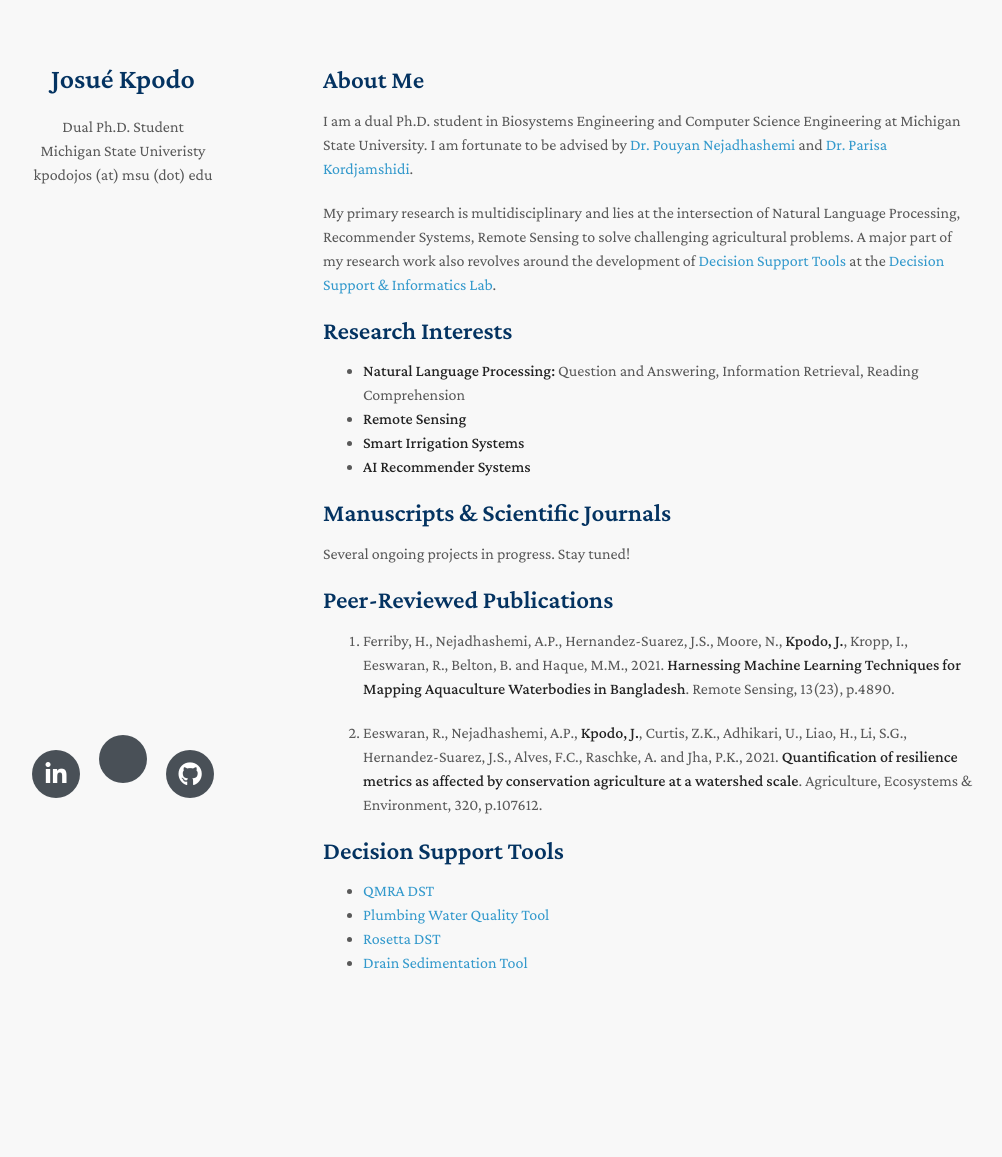
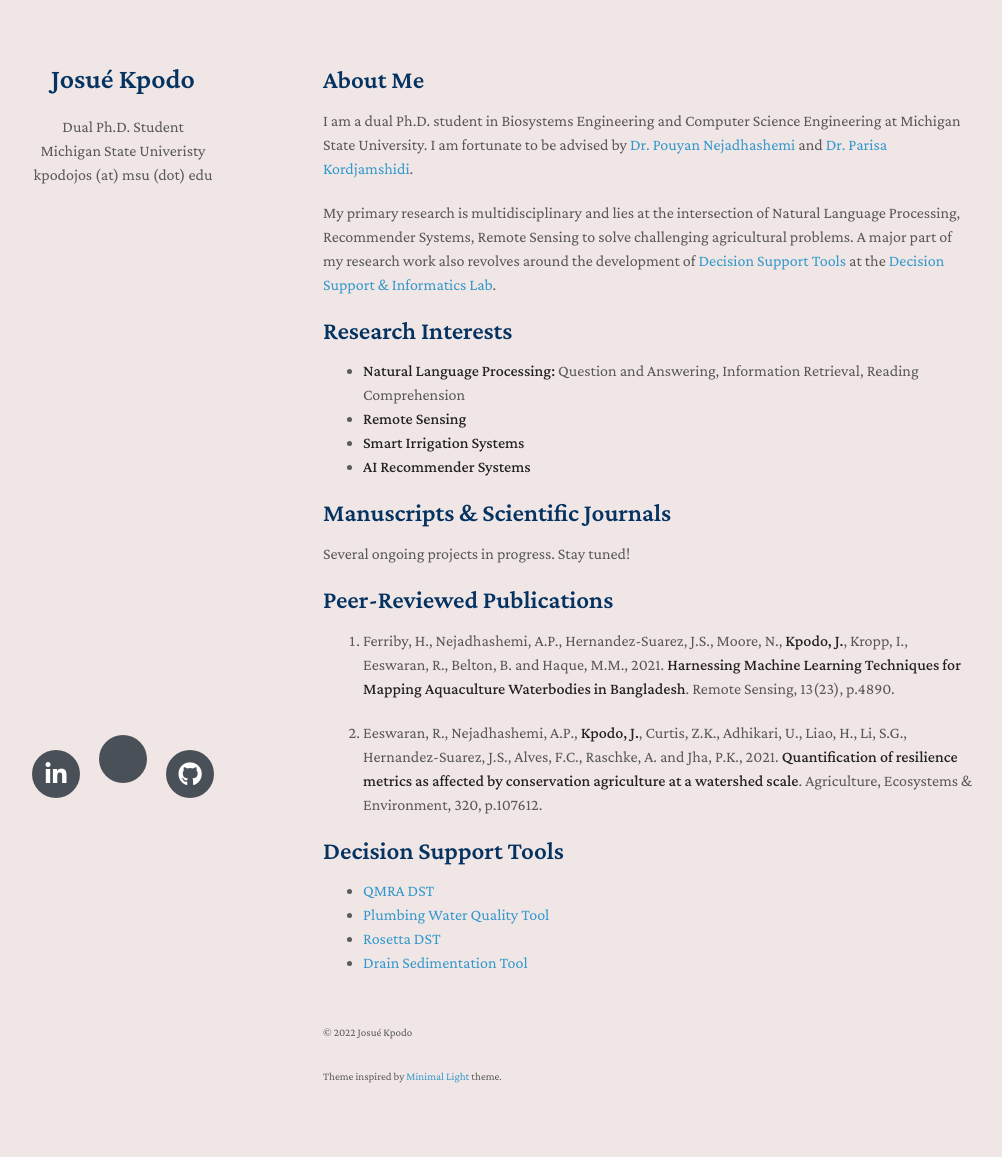
Before and after one commit to eusojk/eusojk.github.io, a Jekyll site: the page built from index.md, in a window 1280 px wide. Shown: the whole page, without its empty margins (147-1149 px from the left). Built offline with Jekyll 4.4.1, drawn with Linux system fonts in a browser that asks for light colours; nearby versions of some CDN libraries; a style sheet for code colours, icons or effects is not loaded; our own code applies the rules of GitHub Pages for plain Markdown files; before the commit the page ends 1069 px from its top, so only the background shows below that.

Commit message:
added footer info

```diff
--- a/_config.yml
+++ b/_config.yml
@@ -29,6 +29,7 @@ google_analytics:
 # Use this project as a remote theme for GitHub Pages
 # See the guide here: https://docs.github.com/en/pages/setting-up-a-github-pages-site-with-jekyll/adding-a-theme-to-your-github-pages-site-using-jekyll
 remote_theme: yaoyao-liu/minimal-light
+year_pub: 2022
 
 # The following files will be removed from the generated website.
 exclude:
--- a/_layouts/homepage.html
+++ b/_layouts/homepage.html
@@ -52,7 +52,8 @@
 
       <br>
 
-      <!-- <p><small>Powered by Jekyll and <a href="https://github.com/yaoyao-liu/minimal-light" target="_blank" rel="noopener">Minimal Light</a> theme.</small></p> -->
+      <p><small>© {{ site.year_pub }} {{ site.title }}</small></p>
+      <p><small> Theme inspired by <a href="https://github.com/yaoyao-liu/minimal-light" target="_blank" rel="noopener">Minimal Light</a> theme.</small></p>
 
       </section>
       <footer>
--- a/_sass/minimal-light.scss
+++ b/_sass/minimal-light.scss
@@ -3,7 +3,7 @@
 
 body {
   // background-color: #fff;
-  background-color: #f8f8f8;
+  background-color: #f1e6e6;
   padding:0px;
   font: 16.0px/1.5 Crimson Pro, serif;
   color:#595959;
@@ -385,9 +385,9 @@ footer {
     padding:0;
   }
 
-  header ul, header p.view {
+  // header ul, header p.view {
 
-  }
+  // }
 
   pre, code {
     word-wrap:normal;
--- a/index.md
+++ b/index.md
@@ -38,16 +38,6 @@ Several ongoing projects in progress. Stay tuned!
 - [Drain Sedimentation Tool](https://dsiweb.cse.msu.edu/envelope/)
 
 
-
-
-<!-- - **Meta-Transfer Learning for Few-Shot Learning**
-  <br>
-  Qianru Sun\*, **Yaoyao Liu\***, Tat-Seng Chua, Bernt Schiele
-  <br>
-  IEEE Conference on Computer Vision and Pattern Recognition. **CVPR 2019**.
-  <br>
-  [[PDF](http://openaccess.thecvf.com/content_CVPR_2019/papers/Sun_Meta-Transfer_Learning_for_Few-Shot_Learning_CVPR_2019_paper.pdf)] [[Code](https://github.com/yaoyao-liu/meta-transfer-learning)] [[Project](https://mtl.yyliu.net/)] -->
-
 <!-- ## Services
 
 - Entry 1
```
